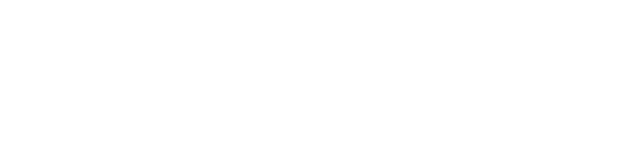
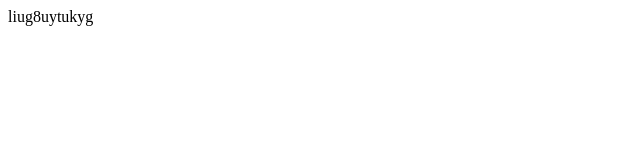
Before and after one commit to breadpan-yuii/SAD-Thesis-Practice-Project, a plain HTML site: page index.html in a window 1280 px wide. Shown: the whole page, without its empty margins (0-640 px from the left). Drawn offline with Linux system fonts and the light colour scheme.

Commit message:
Update index.html

```diff
--- a/index.html
+++ b/index.html
@@ -7,7 +7,7 @@
     <title>Document</title>
 </head>
 <body>
-
+    liug8uytukyg
     <script src="/js/script.js"></script>
 </body>
 </html>
```
